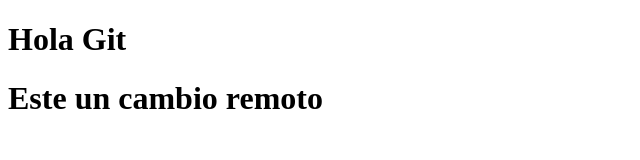
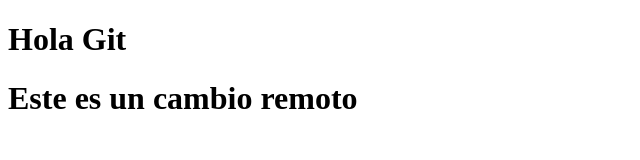
Before and after one commit to miuguelt/Prueba10, a plain HTML site: page index.html in a window 1280 px wide. Shown: the whole page, without its empty margins (0-640 px from the left). Drawn offline with Linux system fonts and the light colour scheme.

Commit message:
Update index.html

```diff
--- a/index.html
+++ b/index.html
@@ -7,6 +7,6 @@
 </head>
 <body>
     <h1>Hola Git</h1>
-    <h1>Este un cambio remoto</h1>
+    <h1>Este es un cambio remoto</h1>
 </body>
 </html>
```
